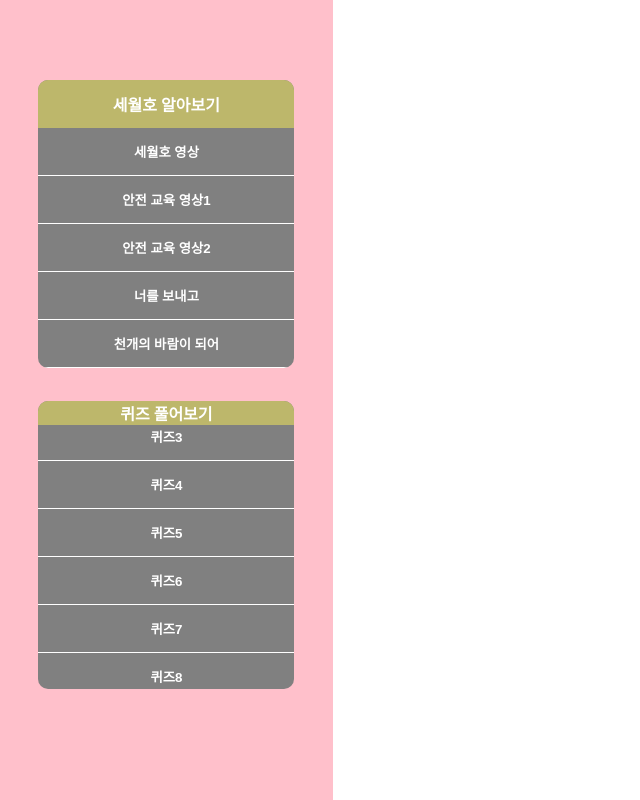
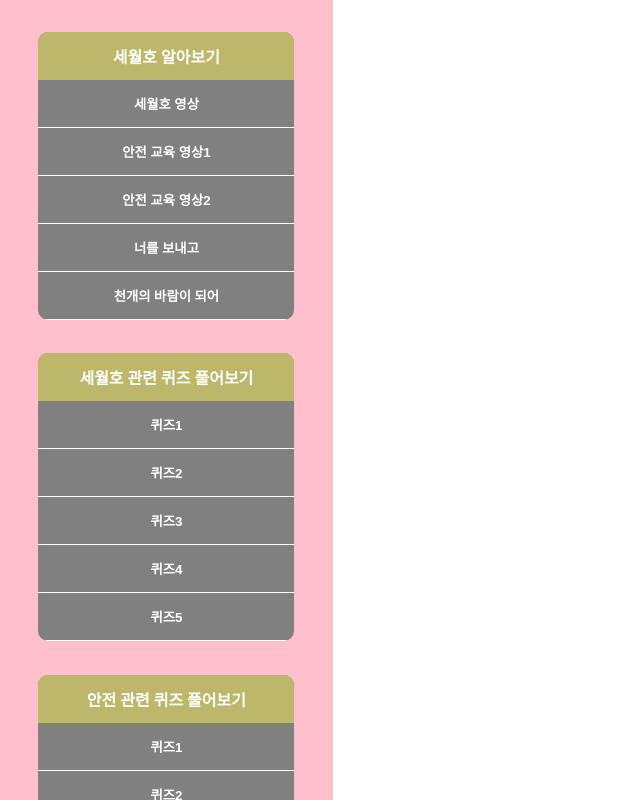
Before and after one commit to GSMHRM/Sewol-v2, a React (Vite) app: page / in a window 1280 px wide. Shown: the whole page, without its empty margins (0-640 px from the left). Built offline with nearby package versions, Linux system fonts and the light colour scheme.

Commit message:
divide quiz
퀴즈를 세월호 관련 안전 관련으로 나눴습니다.

```diff
--- a/src/App.jsx
+++ b/src/App.jsx
@@ -8,11 +8,6 @@
     <div className="App">
       <Routes>
         <Route path="/" element={<Home />} />
-        <Route path="/세월호영상" element={<Home />} />
-        <Route path="/안전교육영상1" element={<Home />} />
-        <Route path="/안전교육영상2" element={<Home />} />
-        <Route path="/너를보내고" element={<Home />} />
-        <Route path="/천개의바람이되어" element={<Home />} />
         <Route path="*" element={<NotFound />}/>
       </Routes>
     </div>
--- a/src/components/NavBar.jsx
+++ b/src/components/NavBar.jsx
@@ -1,7 +1,7 @@
 import React, { useCallback, useState } from "react";
 import "../styles/navbar.css";
 import SewolVideo from "./SewolVideo";
-import Quiz1 from "./Quiz1";
+import SewolQuiz from "./quiz/sewol/SewolQuiz";
 
 const NavBar = () => {
   const sewolList = [
@@ -12,34 +12,49 @@
     { title: "천개의 바람이 되어", id: 5, name: "fifth" },
   ];
 
-  const quizList = [
+  const sewolQuizList = [
     { title: "퀴즈1", id: 1, name: "one" },
     { title: "퀴즈2", id: 2, name: "two" },
     { title: "퀴즈3", id: 3, name: "three" },
     { title: "퀴즈4", id: 4, name: "four" },
     { title: "퀴즈5", id: 5, name: "five" },
-    { title: "퀴즈6", id: 6, name: "six" },
-    { title: "퀴즈7", id: 7, name: "seven" },
-    { title: "퀴즈8", id: 8, name: "eight" },
-    { title: "퀴즈9", id: 9, name: "nine" },
-    { title: "퀴즈10", id: 10, name: "ten" },
+  ];
+
+  const sewolSafeList = [
+    { title: "퀴즈1", id: 1, name: "one" },
+    { title: "퀴즈2", id: 2, name: "two" },
+    { title: "퀴즈3", id: 3, name: "three" },
+    { title: "퀴즈4", id: 4, name: "four" },
+    { title: "퀴즈5", id: 5, name: "five" },
   ];
 
   const [contentSewol, setContentSewol] = useState();
 
-  const [contentQuiz, setContentQuiz] = useState();
+  const [contentSewolQuiz, setContentSewolQuiz] = useState();
+
+  const [contentSafeQuiz, setContentSafeQuiz] = useState();
 
   const handleClickButtonSewol = (e) => {
     const { name } = e.target;
     setContentSewol(name);
-    setContentQuiz(false);
+    setContentSewolQuiz(false);
+    setContentSafeQuiz(false);
     console.log(name);
   };
 
-  const handleClickButtonQuiz = (e) => {
+  const handleClickButtonSewolQuiz = (e) => {
     const { name } = e.target;
-    setContentQuiz(name);
+    setContentSewolQuiz(name);
     setContentSewol(false);
+    setContentSafeQuiz(false);
+    console.log(name);
+  };
+
+  const handleClickButtonSafeQuiz = (e) => {
+    const { name } = e.target;
+    setContentSafeQuiz(name);
+    setContentSewol(false);
+    setContentSewolQuiz(false);
     console.log(name);
   };
 
@@ -51,17 +66,20 @@
     fifth: <SewolVideo />,
   };
 
-  const selectQuiz = {
-    one: <Quiz1 />,
-    two: <Quiz1 />,
-    three: <Quiz1 />,
-    four: <Quiz1 />,
-    five: <Quiz1 />,
-    six: <Quiz1 />,
-    seven: <Quiz1 />,
-    eight: <Quiz1 />,
-    nine: <Quiz1 />,
-    ten: <Quiz1 />,
+  const selectQuiz1 = {
+    one: <SewolQuiz />,
+    two: <SewolQuiz />,
+    three: <SewolQuiz />,
+    four: <SewolQuiz />,
+    five: <SewolQuiz />,
+  };
+
+  const selectQuiz2 = {
+    one: <SewolQuiz />,
+    two: <SewolQuiz />,
+    three: <SewolQuiz />,
+    four: <SewolQuiz />,
+    five: <SewolQuiz />,
   };
 
   return (
@@ -84,14 +102,31 @@
         </ul>
       </div>
       <div className="navBox">
-        <div className="quizH1Box">
-          <h1>퀴즈 풀어보기</h1>
+        <div className="h1Box">
+          <h1>세월호 관련 퀴즈 풀어보기</h1>
         </div>
         <ul>
-          {quizList.map((data) => (
+          {sewolQuizList.map((data) => (
             <button
-              onClick={handleClickButtonQuiz}
               className="Btn"
+              onClick={handleClickButtonSewolQuiz}
+              name={data.name}
+              key={data.id}
+            >
+              {data.title}
+            </button>
+          ))}
+        </ul>
+      </div>
+      <div className="navBox">
+        <div className="h1Box">
+          <h1>안전 관련 퀴즈 풀어보기</h1>
+        </div>
+        <ul>
+          {sewolSafeList.map((data) => (
+            <button
+              className="Btn"
+              onClick={handleClickButtonSafeQuiz}
               name={data.name}
               key={data.id}
             >
@@ -101,7 +136,8 @@
         </ul>
       </div>
       {contentSewol && <div>{selectSewol[contentSewol]}</div>}
-      {contentQuiz && <div>{selectQuiz[contentQuiz]}</div>}
+      {contentSewolQuiz && <div>{selectQuiz1[contentSewolQuiz]}</div>}
+      {contentSafeQuiz && <div>{selectQuiz2[contentSafeQuiz]}</div>}
     </div>
   );
 };
--- a/src/components/Quiz1.jsx
+++ /dev/null
@@ -1,11 +0,0 @@
-import React from 'react';
-
-const Quiz1 = () => {
-    return (
-        <div>
-            퀴즈1
-        </div>
-    );
-};
-
-export default Quiz1;
--- /dev/null
+++ b/src/components/quiz/sewol/SewolQuiz.jsx
@@ -0,0 +1,11 @@
+import React from 'react';
+
+const SewolQuiz = () => {
+    return (
+        <div>
+            세월호 관련 퀴즈 1
+        </div>
+    );
+};
+
+export default SewolQuiz;
--- a/src/styles/navbar.css
+++ b/src/styles/navbar.css
@@ -27,7 +27,7 @@
     position: relative;
     transform: translateX(-50%);
     left: 50%;
-    top: 10%;
+    top: 4%;
     border-radius: 10px;
     margin-bottom: 10%;
     overflow-x: hidden;
@@ -47,26 +47,10 @@
     background-color: darkkhaki;
     width: 20vw;
     height: 6vh;
-    top: 0;
     z-index: 999;
-    transform: translateY(0);
-
-}
-
-.quizH1Box{
-    position: sticky;
-    display: flex;
-    text-align: center;
-    justify-content: center;
-    align-items: center;
-    background-color: darkkhaki;
-    width: 20vw;
-    height: 6vh;
-    top: 0;
-    z-index: 999;
+    top: 0%;
     transform: translateY(0);
 }
-
 
 .navBar .navBox h1{
     width: 80%;
```
